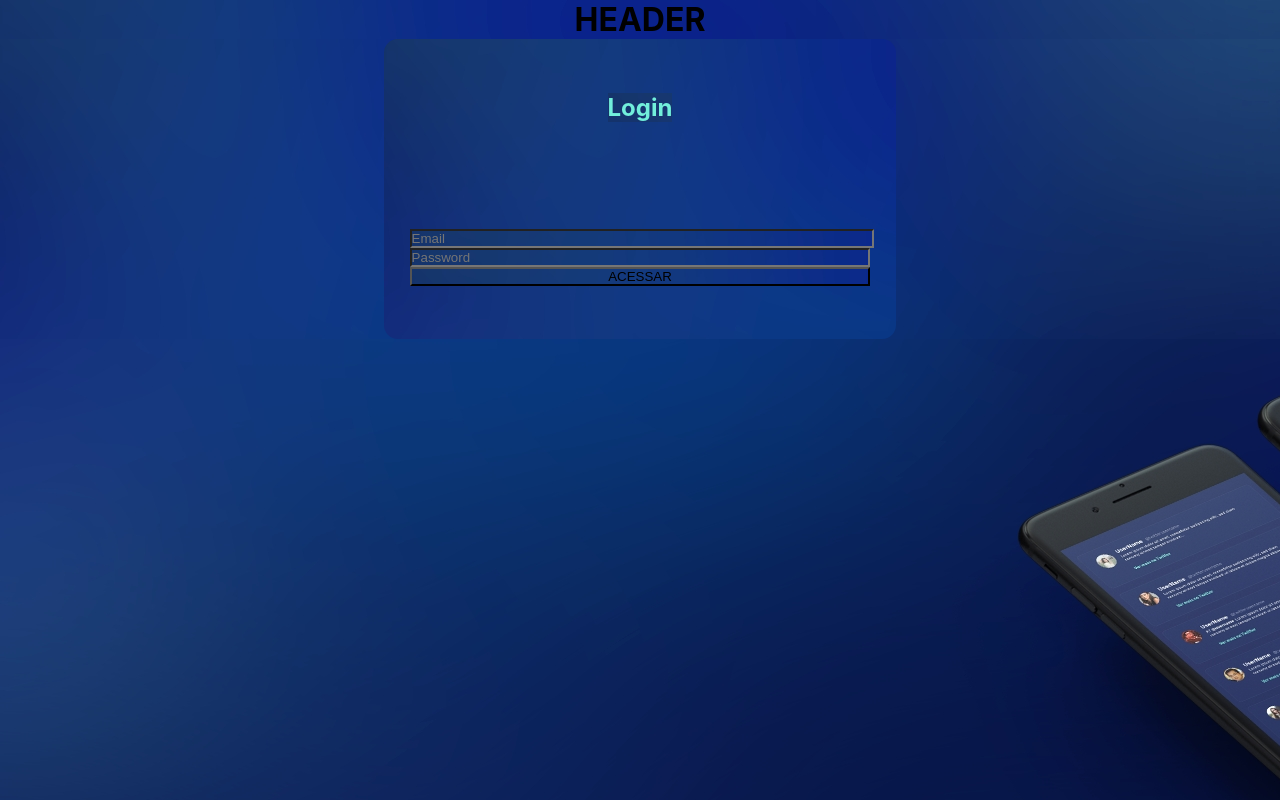
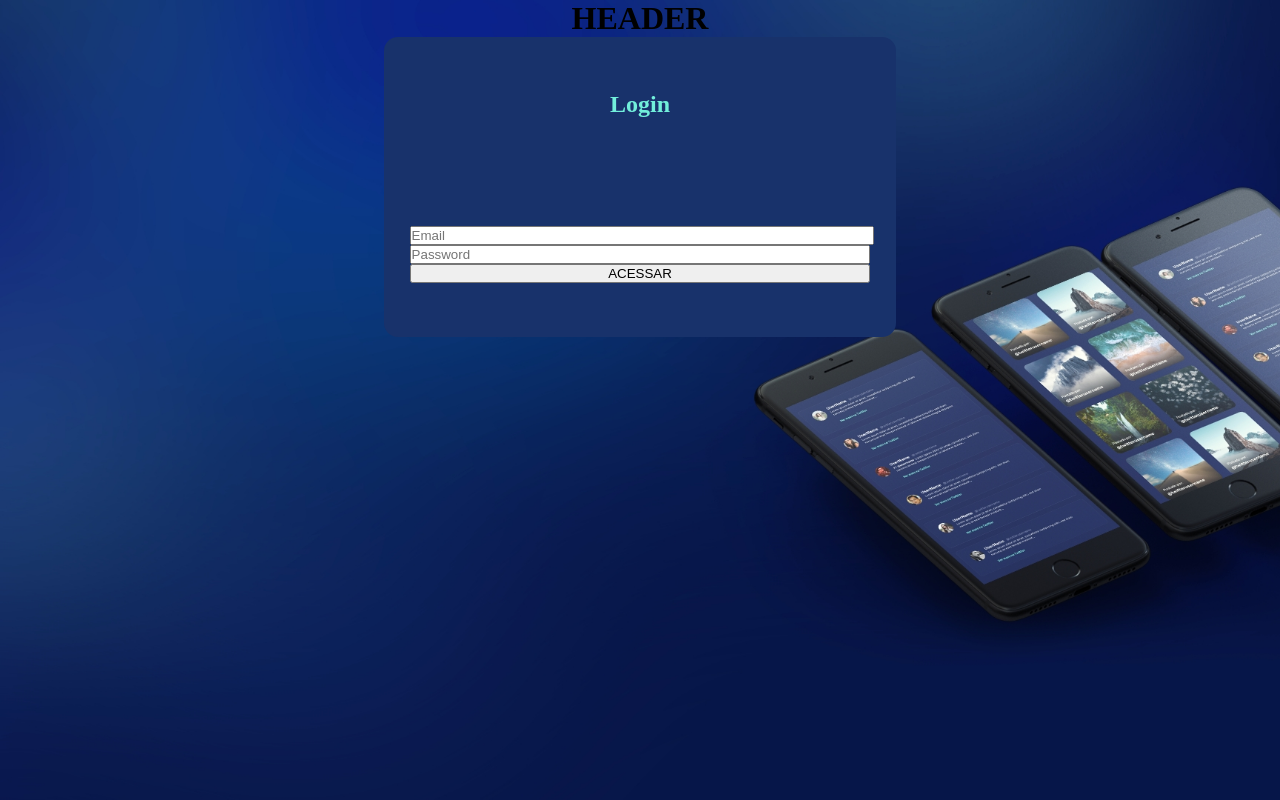
Before and after one commit to RosaErick/hashtagFinderNewtab, a React (Create React App) app: page /login in a window 1280 px wide. Built offline with nearby package versions, Linux system fonts and the light colour scheme.

Commit message:
Reestruturado pastas dos componentes para dividi-los páginas por pastas

```diff
--- a/src/components/login.jsx
+++ b/src/components/login/Login.jsx
@@ -1,5 +1,5 @@
-import '../css/App.css';
-import '../css/login.css';
+import '../../css/App.css';
+import '../../css/login.css';
 
 function Login() {
     return (
--- a/src/css/login.css
+++ b/src/css/login.css
@@ -1,15 +1,16 @@
-*{
+body{
     background-image: url('../assets/img/hero-bg.jpg');
+    background-size: cover;
 }
 
 .Body{
     width: 100%;
-
     display: flex;
     flex-direction: row;
     justify-content: center;
     align-items: center;
 }
+
 
 .form-container{
 
--- a/src/css/notFound.css
+++ b/src/css/notFound.css
@@ -53,6 +53,10 @@ body{
     cursor: pointer;
 }
 
+.Body{
+    width: 20%;
+}
+
 /* Keyframe floating effect */
 @keyframes floating {
 	0%{
--- a/src/index.js
+++ b/src/index.js
@@ -3,12 +3,12 @@ import ReactDOM from 'react-dom';
 import { BrowserRouter, Routes, Route, Navigate } from 'react-router-dom'
 
 //css imports
-import './css/index.css';
+// import './css/index.css';
 
 //components imports
 import App from './components/App';
-import NotFound from './components/NotFound.jsx';
-import Login from './components/login';
+import NotFound from './components/NotFound';
+import Login from './components/login/Login';
 
 
 ReactDOM.render(
```
Also changed, not shown: 2 other files (tests, documents, lock files or other folders).
